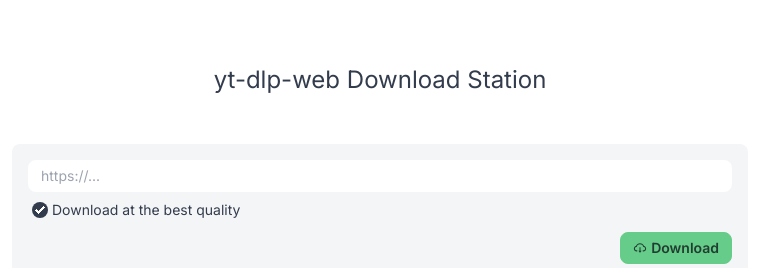
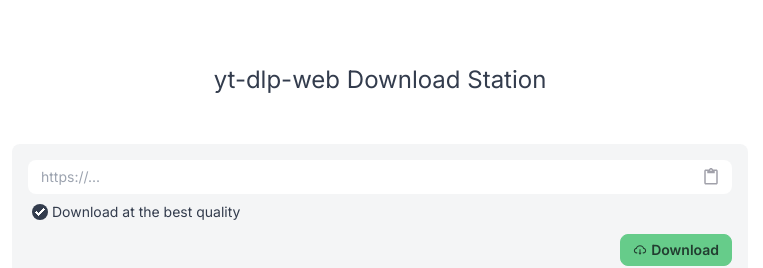
Before and after one commit to sooros5132/yt-dlp-web, a Next.js app: page / in a window 1280 px wide. Shown: the top 268 px of the page, without its empty margins (260-1023 px from the left). Built offline with nearby package versions, Linux system fonts and the light colour scheme.

Commit message:
Add Delete Url, Paste Clipboard Button

```diff
--- a/src/components/DownloadForm.tsx
+++ b/src/components/DownloadForm.tsx
@@ -16,6 +16,8 @@
 import { mutate } from 'swr';
 import { VideoFormat, VideoMetadata } from '@/types/video';
 import { PingSvg } from './PingSvg';
+import { IoClose } from 'react-icons/io5';
+import { MdContentPaste } from 'react-icons/md';
 
 interface State {
   url: string;
@@ -23,7 +25,7 @@
 }
 
 interface Store extends State {
-  changeUrl: (url: string) => void;
+  setUrl: (url: string) => void;
   enableBestFormat: () => void;
   disableBestFormat: () => void;
 }
@@ -37,7 +39,7 @@
   persist<Store>(
     (set, get) => ({
       ...initialState,
-      changeUrl(url) {
+      setUrl(url) {
         set({
           url
         });
@@ -66,13 +68,13 @@
 );
 
 export function DownloadForm() {
-  const { changeUrl, disableBestFormat, enableBestFormat, enabledBestFormat, url } = useStore();
+  const { setUrl, disableBestFormat, enableBestFormat, enabledBestFormat, url } = useStore();
   const { hydrated } = useSiteSettingStore();
   const [isValidating, setValidating] = useState(false);
   const [videoMetadata, setVideoMetadata] = useState<VideoMetadata | null>(null);
 
   const handleChangeUrl = (evt: ChangeEvent<HTMLInputElement>) => {
-    changeUrl(evt.target.value || '');
+    setUrl(evt.target.value || '');
   };
 
   const handleChangeCheckBox = (evt: ChangeEvent<HTMLInputElement>) => {
@@ -142,19 +144,53 @@
     }
   };
 
+  const handleClickDeleteUrlButton = () => {
+    setUrl('');
+  };
+
+  const handleClickPasteClipboardButton = async () => {
+    if (!navigator?.clipboard) {
+      return;
+    }
+    const clipText = await navigator.clipboard.readText();
+    setUrl(clipText);
+  };
+
   return (
     <div className='px-4 py-2 rounded-lg bg-base-content/5'>
       <form className='[&>div]:my-2' method='GET' onSubmit={handleSubmit}>
-        <div>
+        <div className='input input-sm flex justify-between h-auto pr-1 focus:outline-none'>
           <input
             name='url'
             type='text'
-            className={classNames('w-full input input-sm', !hydrated && 'input-disabled')}
+            className={classNames(
+              'bg-base-100 flex-auto outline-none',
+              !hydrated && 'input-disabled'
+            )}
             readOnly={!hydrated}
             value={url}
             placeholder='https://...'
             onChange={handleChangeUrl}
           />
+          {!hydrated || url || !navigator?.clipboard ? (
+            <button
+              key={'delete-url'}
+              type='button'
+              className='btn btn-sm btn-circle btn-ghost text-xl text-zinc-400'
+              onClick={handleClickDeleteUrlButton}
+            >
+              <IoClose />
+            </button>
+          ) : (
+            <button
+              key={'paste-url'}
+              type='button'
+              className='btn btn-sm btn-circle btn-ghost text-lg text-zinc-400'
+              onClick={handleClickPasteClipboardButton}
+            >
+              <MdContentPaste />
+            </button>
+          )}
         </div>
         <div>
           <label className='inline-flex items-center pl-1 gap-x-1 cursor-pointer'>
```
